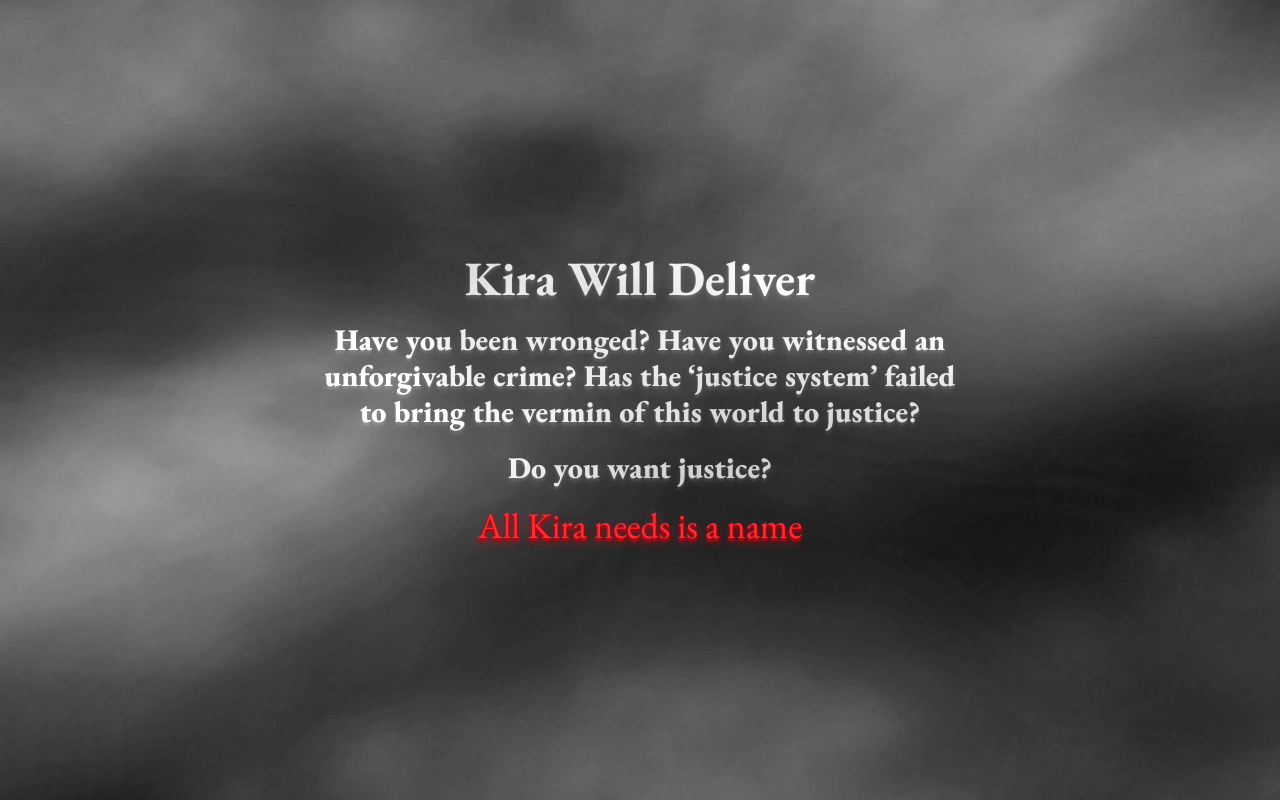
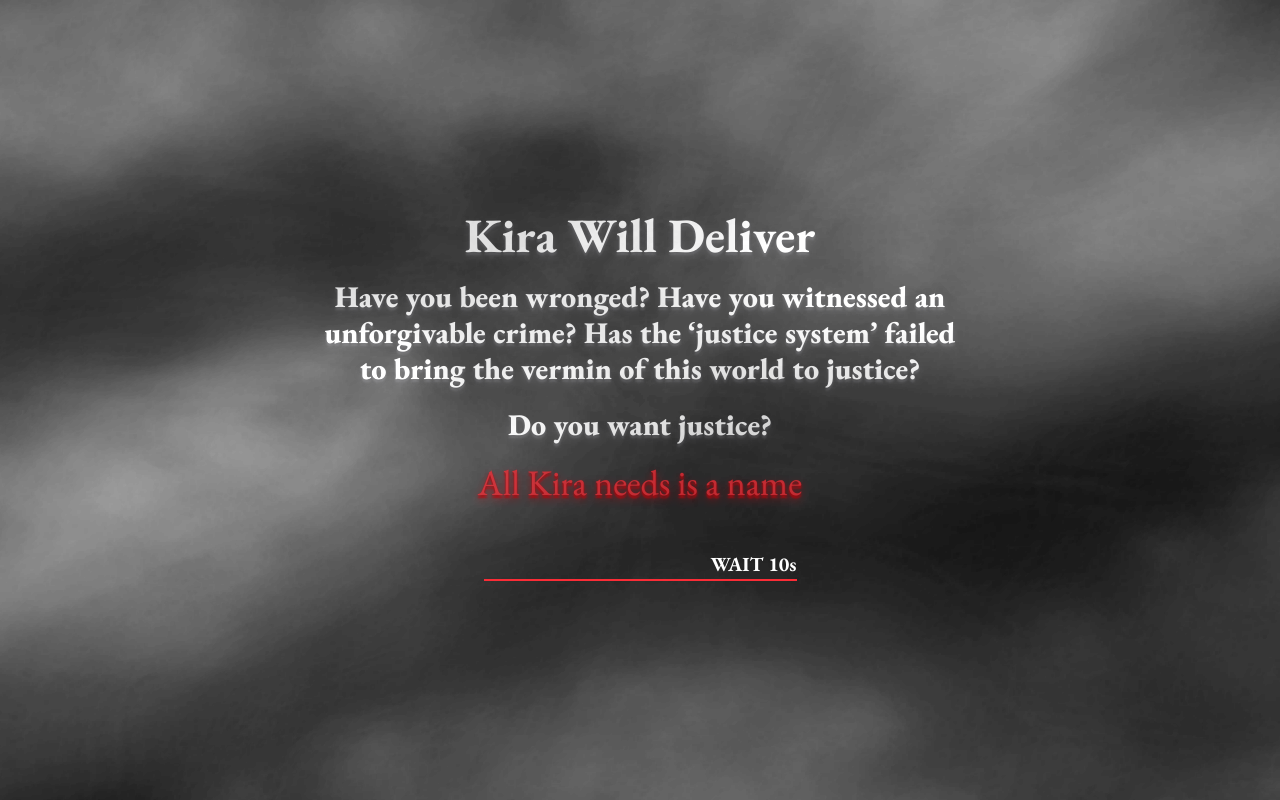
Before and after one commit to noparu/kira-website-2, a Next.js app: page /pages/write in a window 1280 px wide. Built offline with nearby package versions, Linux system fonts and the light colour scheme.

Commit message:
update WRITE page more cooler but the function still not work haha

```diff
--- a/app/homeContent.tsx
+++ b/app/homeContent.tsx
@@ -9,6 +9,7 @@ const HomeContent = () => {
     const [isFadingOut, setIsFadingOut] = useState(false);
     const [isMuted, setIsMuted] = useState(true);
     const [isVideoHidden, setIsVideoHidden] = useState(false);
+    const [isContentHidden, setIsContentHidden] = useState(false);
 
     const handleClickButton = () => {
         if (!isButtonClickable) return;
@@ -34,10 +35,15 @@ const HomeContent = () => {
             const newHidden = !prev;
             if (videoRef.current) {
                 videoRef.current.muted = newHidden; // muted kalau disembunyikan
+                setIsMuted(videoRef.current.muted);
             }
             return newHidden;
         });
     };
+
+    const handleToggleContentVisibility = () => {
+        setIsContentHidden(!isContentHidden)
+    }
 
 
 
@@ -55,8 +61,7 @@ const HomeContent = () => {
     return (
         <div className={`w-full h-full flex items-center justify-center fade-in-animation ${isFadingOut ? "fade-out-animation" : ""}`}>
             <video ref={videoRef} className={`w-full h-dvh object-cover absolute left-0 top-0 ${isVideoHidden ? "opacity-0" : ""}`} src="https://raw.githubusercontent.com/noparu/kira-website-2/dev/public/death-note-amv.mp4" autoPlay muted loop></video>
-
-            <div className="absolute left-0 top-0 w-full h-full flex items-center justify-center overflow-clip" >
+                <div className={`absolute left-0 top-0 w-full h-full flex items-center justify-center overflow-clip ${isContentHidden ? 'opacity-0' : ''}`}>
                     <img src="/mist-1.jpg" alt='mist' className="absolute mix-blend-plus-lighter w-full h-full object-cover fade-pulse-animation z-20" />
                     <img src="/mist-1.jpg" alt='mist' className="absolute mix-blend-plus-lighter w-full h-full object-cover fade-pulse-animation z-20" />
                     <img src="/mist-1.jpg" alt='mist' className="absolute mix-blend-plus-lighter w-full h-full object-cover fade-pulse-animation-2 z-20" />
@@ -64,7 +69,7 @@ const HomeContent = () => {
                     <img src='/kira-heart.png' alt='kira-heart' className='w-[800px] zoom-in-animation mix-blend-plus-darker' />
                 </div>
 
-            <div className="relative w-full h-full flex flex-col items-center justify-center p-2 md:p-0" >
+                <div className={`relative w-full h-full flex flex-col items-center justify-center p-2 md:p-0 ${isContentHidden ? 'opacity-0' : ''}`}>
                     <div className="w-full flex flex-col items-center justify-center z-10 text-shadow-lg/100 opacity-65 text-shadow-zinc-800 zoom-in-animation text-white">
                         <h1 className='mt-14'>The Legend of Kira</h1>
                         <h1>The Saviour</h1>
@@ -83,9 +88,10 @@ const HomeContent = () => {
                 </div >
 
             <div className="absolute bottom-0 right-0 text-white flex gap-x-3 px-5 py-2 z-50">
+                <button onClick={handleToggleContentVisibility} className='underline cursor-pointer hover:opacity-50 transition-all'>{isContentHidden ? "View Content" : "Hide Content"}</button>
                 <button onClick={handleToggleVideoVisibility} className='underline cursor-pointer hover:opacity-50 transition-all'>{isVideoHidden ? "View Video" : "Hide Video"}</button>
                 <button onClick={handleToggleMute} className='underline cursor-pointer hover:opacity-50 transition-all'>
-                    {isVideoHidden ? "" : (isMuted ? "Unmute" : "Mute")}
+                    {isMuted ? "Unmute" : "Mute"}
                 </button>
             </div>
         </div >
--- a/app/pages/write/form.tsx
+++ b/app/pages/write/form.tsx
@@ -1,20 +1,99 @@
-import React from 'react'
+'use client'
+import axios from 'axios';
+import React, { useEffect, useState } from 'react'
 
-const WriteForm = ({handleToggleForm}: any) => {
+const WriteForm = ({ handleToggleForm }: any) => {
+    const [message, setMessage] = useState<string>("")
+    const [countdown, setCountdown] = useState(15);
+    const [isLoading, setIsLoading] = useState<boolean>(false)
+    const [buttonText, setButtonText] = useState<any>("SEND")
+    const [messageStatus, setMessageStatus] = useState<string>('')
+
+    const handleChangeMessage = (e: any) => {
+        const value = e.target.value
+        if (value.length <= 50) {
+            setMessage(value);
+        } else {
+            setMessage(message.slice(0, 50))
+            setMessageStatus('Text must be no longer than 50 characters')
+        }
+    }
+
+    const handleSubmitForm = async (e: any) => {
+        e.preventDefault()
+        const token = process.env.NEXT_PUBLIC_TELEGRAM_TOKEN;
+        const chatID = process.env.NEXT_PUBLIC_TELEGRAM_CHAT_ID;
+        const url = `https://api.telegram.org/bot${token}/sendMessage`;
+        try {
+            setIsLoading(true)
+            if (countdown > 0) {
+                setMessageStatus(`To avoid spam please wait`)
+                setIsLoading(false)
+            }
+            else if (message !== '') {
+                await axios.post(url, {
+                    chat_id: chatID,
+                    text: message
+                })
+                setMessageStatus('Successfully written!')
+                setMessage('')
+                setCountdown(30)
+                setIsLoading(false)
+            } else {
+                setMessageStatus(`Text must not be empty!`)
+                setIsLoading(false)
+            }
+        } catch (error) {
+            setMessageStatus('Unsuccessfully written!')
+            setIsLoading(false)
+        }
+    }
+
+    useEffect(() => {
+        const intervalId = setInterval(() => {
+            setCountdown((prevCountdown) => {
+                if (prevCountdown === 0) {
+                    clearInterval(intervalId);
+                    return 0;
+                }
+                return prevCountdown - 1;
+            });
+        }, 1000);
+
+        return () => clearInterval(intervalId);
+    }, [countdown]);
+
+    useEffect(() => {
+        if (countdown >= 1) {
+            countdown && countdown < 1 ? setButtonText("SEND") : setButtonText('WAIT ' + countdown + "s")
+        } else {
+            setButtonText("SEND")
+        }
+    }, [countdown])
+
+    useEffect(() => {
+        const timer = setTimeout(() => {
+            setMessageStatus('')
+        }, 3_000);
+
+        return () => {
+            clearTimeout(timer)
+        }
+    }, [messageStatus]);
+
     return (
-        <div className='w-fit h-full flex items-center justify-center relative mx-auto'>
-            <div className="text-white flex flex-col sm:w-[500px] md:w-[700px] px-2">
-                <label htmlFor="write" className='cursor-pointer'><h4 className='text-2xl'>Write all you needs  </h4></label>
-                <div className='relative'>
-                <textarea name="write" id="write" className='bg-white w-full h-[300px] cursor-not-allowed text-3xl text-zinc-900 font-black px-2 shadow-lg/100 shadow-white opacity-70 outline-0'></textarea>
-                <button className="text-3xl text-zinc-900 font-black select-none px-6 py-2 opacity-70 transition-all ease-in-out hover:text-red-600 cursor-pointer active:text-red-800 outline-0 active:scale-[0.9] z-50 absolute bottom-0 left-0" onClick={handleToggleForm}>SEND MESSAGE</button>
-                </div>
-                <label htmlFor="write">
-                    <img src="/light.png" alt="light-yagami" className='invisible md:visible w-[500px] absolute right-0 top-0 bottom-0 my-auto -mr-[100px]' />
-                    <span className=' w-full h-[300px] text-3xl text-zinc-900 font-black px-2 shadow-lg/100 shadow-white outline-0 absolute top-0 bottom-0 my-auto z-40 opacity-0'></span>
-                </label>
-            </div>
-        </div>
+        <>
+            <form onSubmit={handleSubmitForm} className="mt-12 relative z-50">
+                <input
+                    className="w-full sm:max-w-[400px] outline-none border-b-2 border-red-500 pr-12 text-xl text-white"
+                    name="message"
+                    value={message}
+                    onChange={handleChangeMessage}
+                />
+                <button type={isLoading ? 'button' : 'submit'} className='absolute right-0 top-0 bottom-0 text-xl -mt-1 outline-none text-white font-bold hover:opacity-80 cursor-pointer active:scale-[0.9] transition-all'>{isLoading ? 'SENDING' : buttonText}</button>
+            </form>
+            <div className={`mt-2 transition-all text-center text-red-500 text-lg font-bold px-2 flex items-center justify-center ${messageStatus == '' ? 'h-0' : 'border border-red-500 h-10'}`}>{messageStatus}</div>
+        </>
     )
 }
 
--- a/app/pages/write/write.tsx
+++ b/app/pages/write/write.tsx
@@ -1,7 +1,6 @@
 'use client'
 import React, { useState } from 'react'
 import WriteForm from './form';
-import Image from 'next/image';
 
 const Write = () => {
     const [write, setWrite] = useState(false);
@@ -19,26 +18,17 @@ const Write = () => {
     }
 
     return (
-        <div className='w-full h-dvh bg-zinc-800 relative overflow-clip'>
-            {/* === SUB CONTAINER === */}
+        <div className='w-full h-dvh bg-zinc-800 relative overflow-clip transition-all'>
             <div className={`w-full h-full flex items-center justify-center fade-in-animation-2`}>
-                {/* === INNER CONTENT === */}
                 <div className='w-full h-full'>
 
-                    {/* === BACKGROUND LAYERS === */}
                     <div className="absolute left-0 top-0 w-full h-full flex items-center justify-center overflow-clip">
-                        {/* Mist layers */}
-                        <img alt="mist-kira" id="mis-1" src="/mist-1.jpg" className="absolute mix-blend-plus-lighter w-full h-dvh object-cover fade-pulse-animation z-20 pointer-events-none"/>
-                        <img alt="mist-kira" id="mis-1" src="/mist-1.jpg" className="absolute mix-blend-plus-lighter w-full h-dvh object-cover fade-pulse-animation z-20"/>
-                        <img alt="mist-kira" id="mis-1" src="/mist-1.jpg" className="absolute mix-blend-plus-lighter w-full h-dvh object-cover fade-pulse-animation-2 z-20"/>
-                        <img alt="mist-kira" id="mis-1" src="/mist-1.jpg" className="absolute mix-blend-plus-lighter w-full h-dvh object-cover fade-pulse-animation-2 z-20"/>
-
-                        {/* Center heart image */}
-                        {/* <img src='/kira-heart.png' className='w-[800px] zoom-in-animation' /> */}
+                        <img alt="mist-kira" id="mis-1" src="/mist-1.jpg" className="absolute mix-blend-plus-lighter w-full h-dvh object-cover fade-pulse-animation z-20 pointer-events-none" />
+                        <img alt="mist-kira" id="mis-1" src="/mist-1.jpg" className="absolute mix-blend-plus-lighter w-full h-dvh object-cover fade-pulse-animation z-20" />
+                        <img alt="mist-kira" id="mis-1" src="/mist-1.jpg" className="absolute mix-blend-plus-lighter w-full h-dvh object-cover fade-pulse-animation-2 z-20" />
+                        <img alt="mist-kira" id="mis-1" src="/mist-1.jpg" className="absolute mix-blend-plus-lighter w-full h-dvh object-cover fade-pulse-animation-2 z-20" />
                     </div>
 
-                    {!write ?
-                    // === TEXT OVERLAY ===
                     <div className="relative w-full h-dvh flex flex-col items-center justify-center p-2 md:p-0">
                         <div className="w-full flex flex-col items-center justify-center z-10 text-shadow-lg/100 opacity-65 text-shadow-zinc-800 text-white">
                             <h1>Kira Will Deliver</h1>
@@ -48,13 +38,11 @@ const Write = () => {
                             <h3 className='mt-5'>Do you want justice?</h3>
                         </div>
 
-                        {/* === ENTER BUTTON === */}
                         <div onClick={handleToggleForm} className='relative z-30 cursor-pointer'>
-                            <h2 className='mt-5 text-red-500 text-shadow-lg text-shadow-red-700 text-center text-4xl relative z-50 cursor-pointer hover:text-shadow-red-900 hover:text-red-600 transition-all'>All Kira needs is a name</h2>
+                            <h2 className='mt-5 text-red-500 text-shadow-lg text-shadow-red-700 text-center text-4xl relative z-50 animate-pulse cursor-pointer hover:text-shadow-red-900 hover:text-red-600 transition-all'>All Kira needs is a name</h2>
                         </div>
+                        <WriteForm />
                     </div>
-                    : <WriteForm handleToggleForm={handleToggleForm} />
-                    }
                 </div>
             </div>
         </div>
```
Also changed, not shown: package.json (+7 -6 lines), 1 other file (tests, documents, lock files or other folders). Lines whose indentation alone changed are shown as unchanged.
